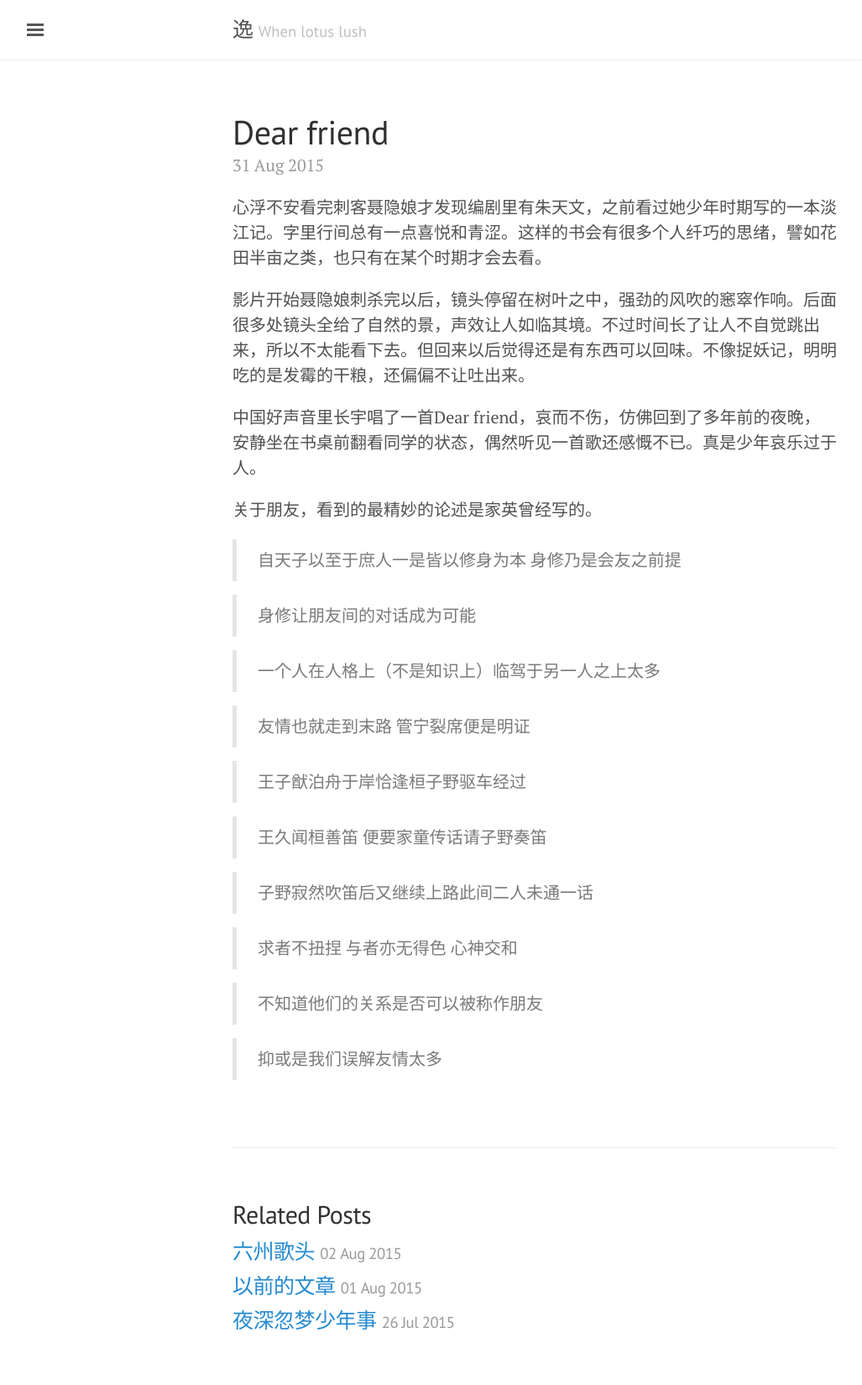
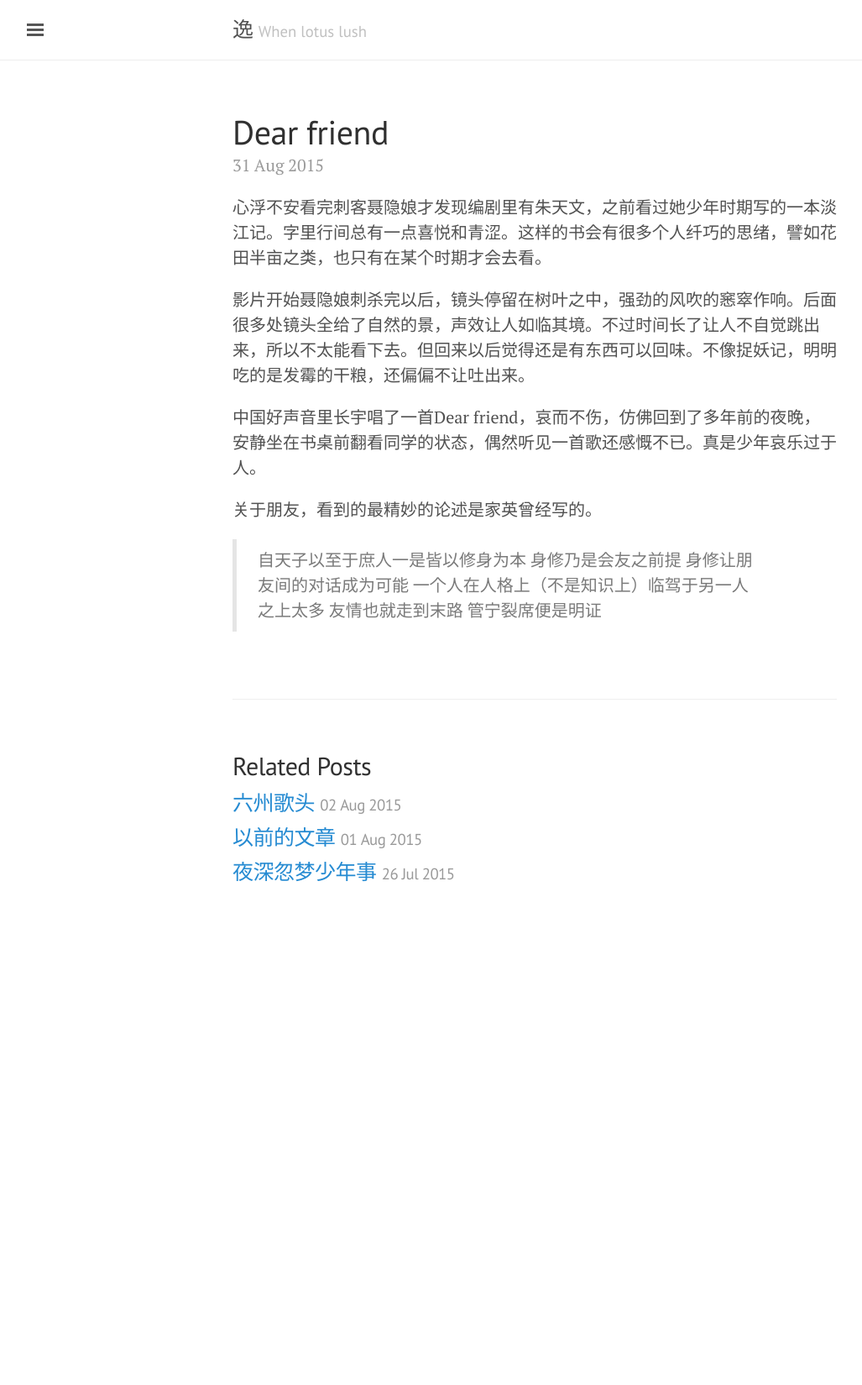
Before and after one commit to literblog/literblog.github.com, a Jekyll site: the page built from _posts/2015-08-31-dearfriend.md, in a window 1280 px wide. Shown: the whole page at 84% size, without its empty margins (3-1030 px from the left). Built offline with Jekyll 4.4.1, drawn with Linux system fonts in a browser that asks for light colours; comment, search, counter and statistics services are not loaded; after the commit the page ends 1115 px from its top, so only the background shows below that.

Commit message:
Update 2015-08-31-dearfriend.md

```diff
--- a/_posts/2015-08-31-dearfriend.md
+++ b/_posts/2015-08-31-dearfriend.md
@@ -15,21 +15,6 @@ tags:
 关于朋友，看到的最精妙的论述是家英曾经写的。
 
 > 自天子以至于庶人一是皆以修身为本 身修乃是会友之前提
-
-> 身修让朋友间的对话成为可能
-
-> 一个人在人格上（不是知识上）临驾于另一人之上太多
-
-> 友情也就走到末路  管宁裂席便是明证
-
-> 王子猷泊舟于岸恰逢桓子野驱车经过
-
-> 王久闻桓善笛 便要家童传话请子野奏笛
-
-> 子野寂然吹笛后又继续上路此间二人未通一话
-
-> 求者不扭捏 与者亦无得色 心神交和
-
-> 不知道他们的关系是否可以被称作朋友
-
-> 抑或是我们误解友情太多
+  身修让朋友间的对话成为可能
+  一个人在人格上（不是知识上）临驾于另一人之上太多
+  友情也就走到末路  管宁裂席便是明证
```
